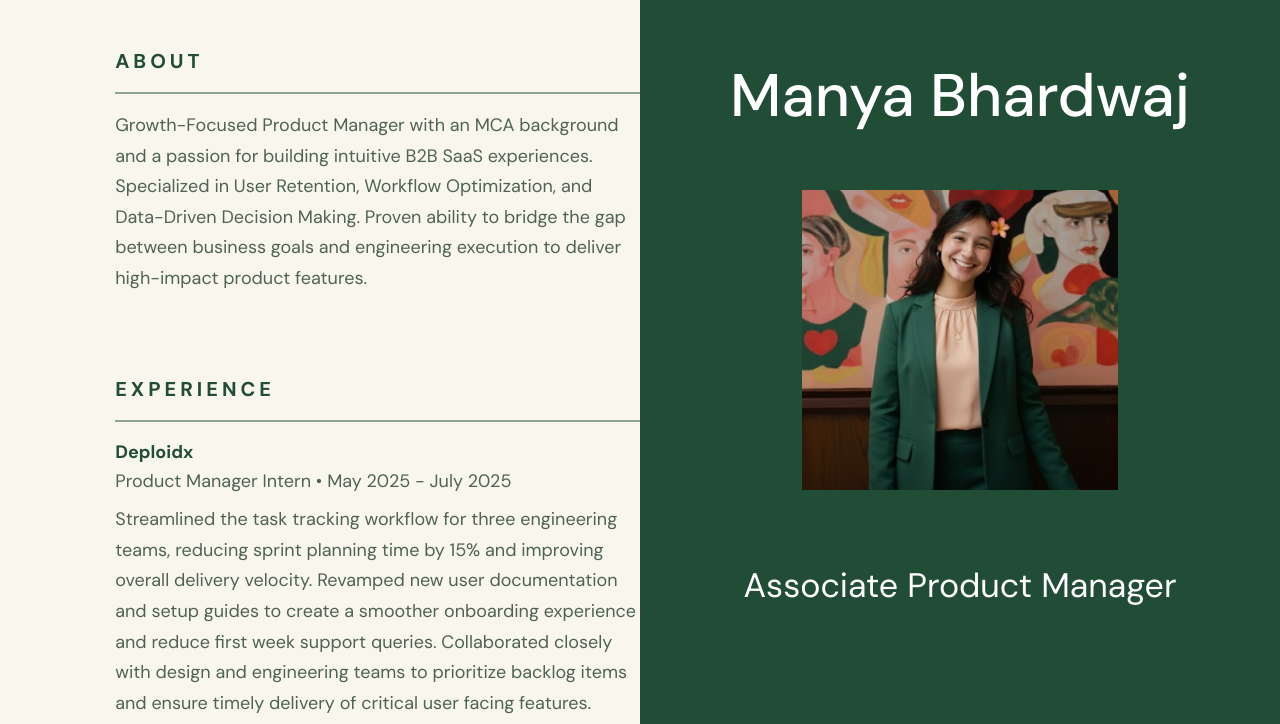
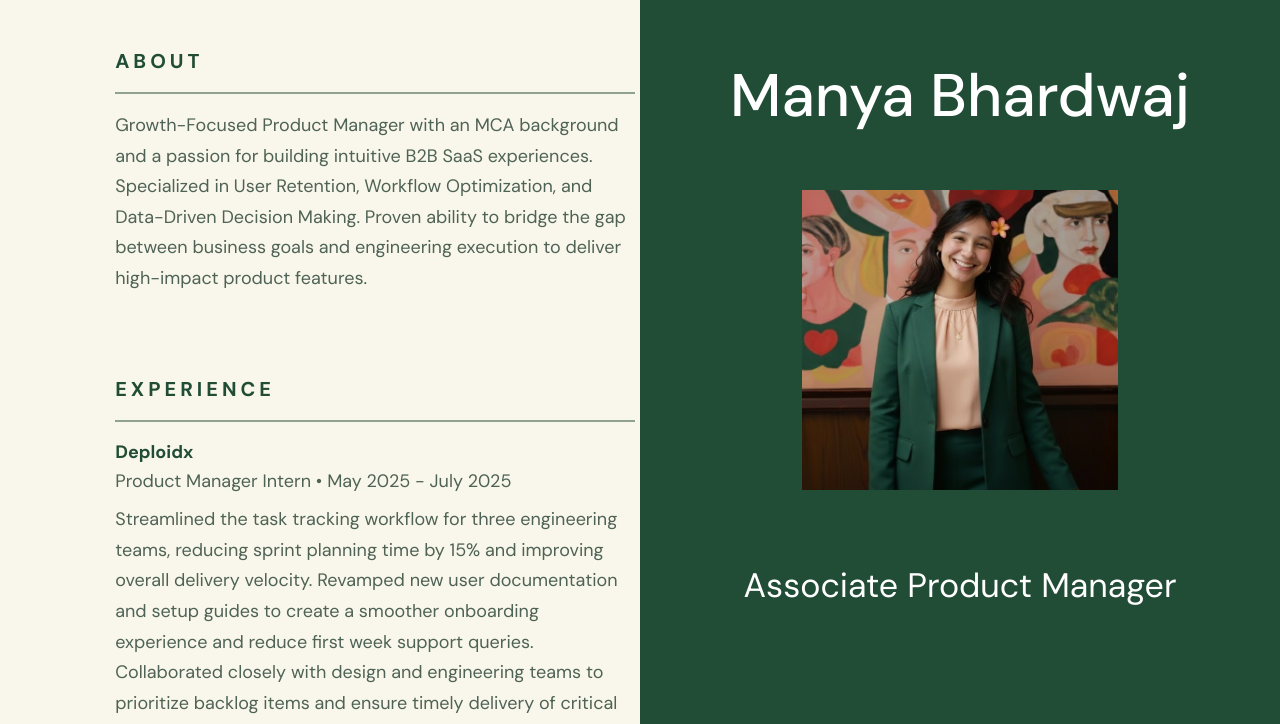
Before and after one commit to manyabhardwaj/Porfolio-Website, a plain HTML site: page index.html in a window 1280 px wide. Shown: the part 66-790 px from the top of the page. Drawn offline with nearby package versions, Linux system fonts and the light colour scheme.

Commit message:
Update index.html

```diff
--- a/index.html
+++ b/index.html
@@ -129,7 +129,7 @@
         class="w-full lg:w-1/2 bg-[#F9F7EB] py-16 lg:py-20 order-2 lg:order-1 lg:overflow-y-auto"
       >
         <!-- responsive gutter container -->
-        <div class="max-w-[540px] mx-auto px-8 sm:px-12 md:px-2 lg:px-0 lg:mx-0 lg:ml-[clamp(80px,9vw,180px)]">
+        <div class="max-w-[520px] mx-auto px-8 sm:px-12 md:px-2 lg:px-0 lg:mx-0 lg:ml-[clamp(80px,9vw,180px)]">
           <!-- ABOUT -->
           <div class="mb-20 mt-8 fade">
             <div class="section-title">ABOUT</div>
```
